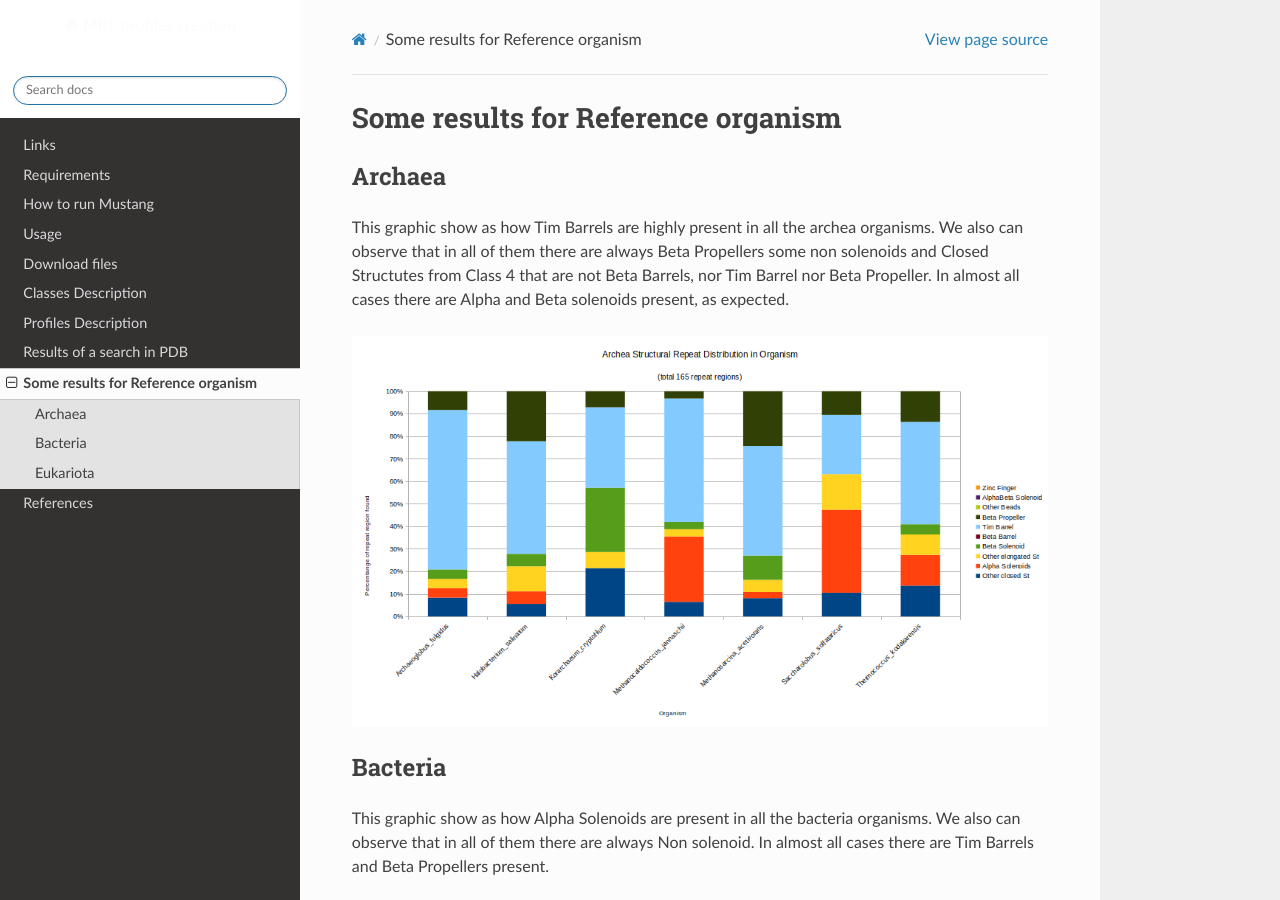
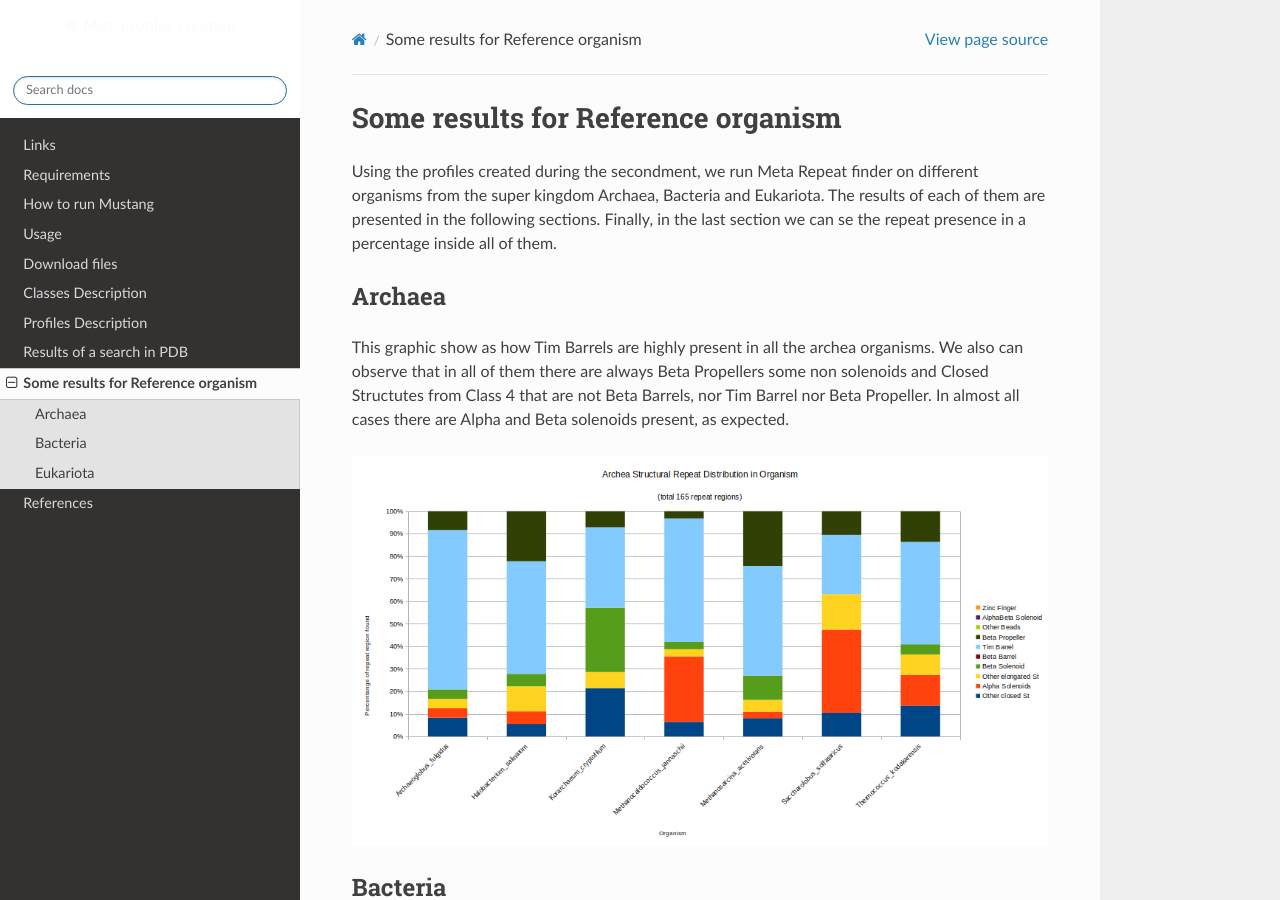
Before and after one commit to DraLaylaHirsh/MRFprofilesCreation, a Sphinx documentation site: the page built from docs/SomeResults.rst, in a window 1280 px wide and 900 px high. Built offline with Sphinx 7.4.7 and the Read the Docs theme 2.0.0, drawn with Linux system fonts in a browser that asks for light colours.

Commit message:
Update SomeResults.rst

```diff
--- a/docs/SomeResults.rst
+++ b/docs/SomeResults.rst
@@ -1,6 +1,9 @@
 
 Some results for Reference organism
 ===================================
+
+Using the profiles created during the secondment, we run Meta Repeat finder on different organisms from the super kingdom Archaea, Bacteria and Eukariota.
+The results of each of them are presented in the following sections. Finally, in the last section we can se the repeat presence in a percentage inside all of them.
 
 Archaea
 -------
```
